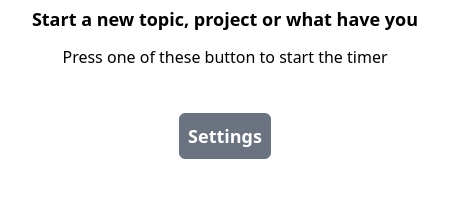
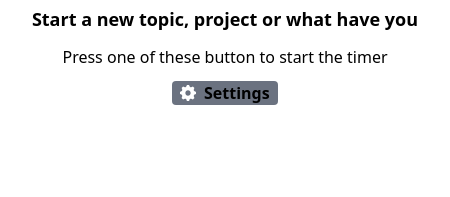
Before and after one commit to harshpatel0/zen-electron, an Electron app: page src/app.html in a window 450 px wide. Shown: the part 357-554 px from the top of the page. Drawn offline with Linux system fonts and the light colour scheme.

Commit message:
Added an icon on the settings button

```diff
--- a/src/app.html
+++ b/src/app.html
@@ -97,9 +97,10 @@
         <p class="text-center m-3">{{ description }}</p>
     </div>
 
-    <footer class="text-center"><button
-      class="
-        bg-gray-500
+    <footer class="text-center">
+      <!-- <button
+      class=
+      "bg-gray-500
       hover:bg-gray-400
       font-semibold
       text-white
@@ -111,11 +112,19 @@
       mt-8
       flex-auto
       text-lg
-        md:text-xl
-      "
+      md:text-xl"
+
     >
-      <a href="settings.html">Settings</a>
-    </button></footer>
+      <a href="settings.html">
+        <img id="settingsIcon" src="static/settings.svg" class="w-4 h-4 mr-2" width="32" height="32">
+        <span>Settings</span></a>
+    </button> -->
+
+    <button class="border-gray-600 bg-gray-500 hover:bg-gray-400 text-grey-darkest m-4 font-semibold rounded inline-flex items-center">
+      <svg id="settingsIcon" class="w-4 h-4 mr-2 pl-2" xmlns="http://www.w3.org/2000/svg" width="24" height="24" viewBox="0 0 24 24"><path d="M24 13.616v-3.232c-1.651-.587-2.694-.752-3.219-2.019v-.001c-.527-1.271.1-2.134.847-3.707l-2.285-2.285c-1.561.742-2.433 1.375-3.707.847h-.001c-1.269-.526-1.435-1.576-2.019-3.219h-3.232c-.582 1.635-.749 2.692-2.019 3.219h-.001c-1.271.528-2.132-.098-3.707-.847l-2.285 2.285c.745 1.568 1.375 2.434.847 3.707-.527 1.271-1.584 1.438-3.219 2.02v3.232c1.632.58 2.692.749 3.219 2.019.53 1.282-.114 2.166-.847 3.707l2.285 2.286c1.562-.743 2.434-1.375 3.707-.847h.001c1.27.526 1.436 1.579 2.019 3.219h3.232c.582-1.636.75-2.69 2.027-3.222h.001c1.262-.524 2.12.101 3.698.851l2.285-2.286c-.744-1.563-1.375-2.433-.848-3.706.527-1.271 1.588-1.44 3.221-2.021zm-12 2.384c-2.209 0-4-1.791-4-4s1.791-4 4-4 4 1.791 4 4-1.791 4-4 4z"/></svg>
+      <span class="pl-2 pr-2"><a href="settings.html">Settings&nbsp;&nbsp;</a></span>
+    </button>
+  </footer>
 
 
   <script defer src="scripts/vue.js"></script>
--- a/src/styles/custom.css
+++ b/src/styles/custom.css
@@ -12,3 +12,8 @@ input:checked ~ .dot {
   transform: translateX(100%);
   background-color: #616161;
 }
+
+#settingsIcon {
+  filter: invert(100%) sepia(0%) saturate(14%) hue-rotate(67deg)
+    brightness(106%) contrast(102%);
+}
```
Lines whose indentation alone changed are shown as unchanged.
